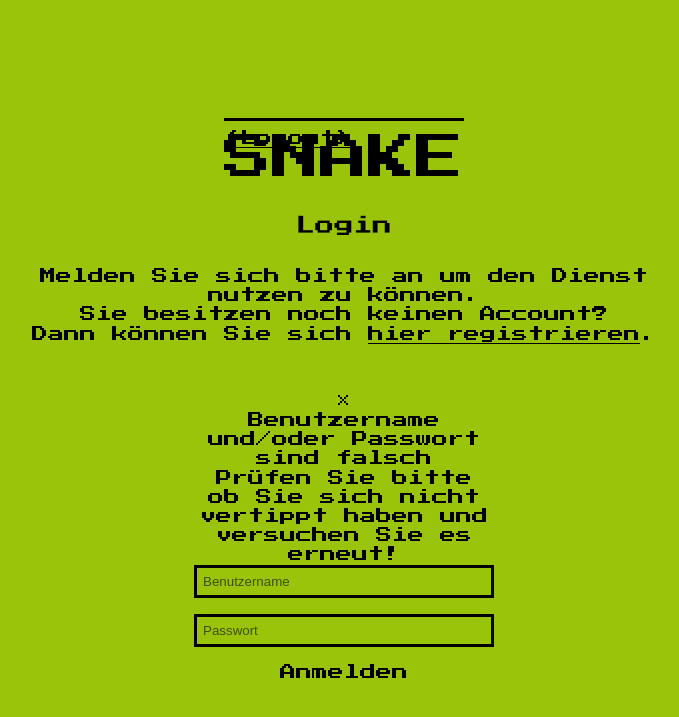
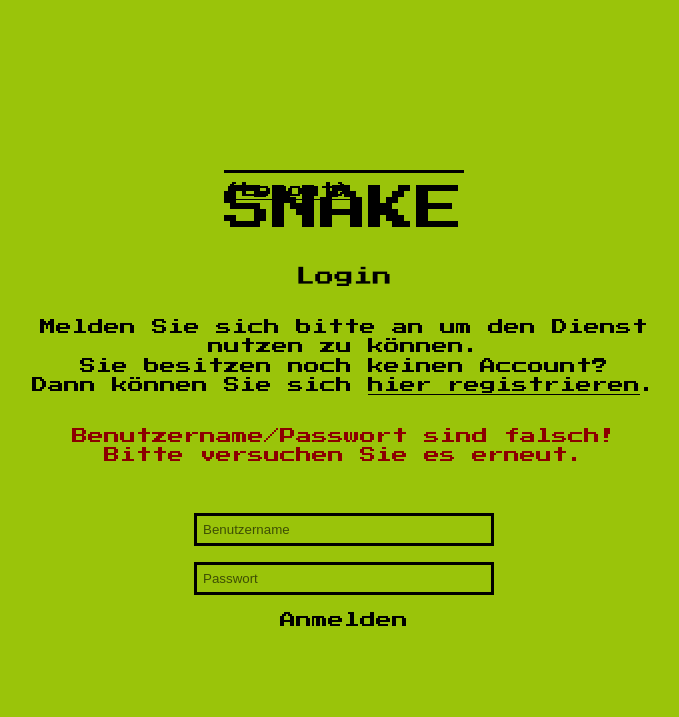
Before and after one commit to fhkufstein-webdevelopment/webdev-project-snake, a PHP site: the page made by includes/views/login.php in a window 1280 px wide. Shown: the top 717 px of the page, without its empty margins (296-975 px from the left). Run offline with PHP 8.4, Linux system fonts and the light colour scheme; the template is opened without the code that fills it, so the values that code supplies are empty; some libraries are stand-ins or nearby versions.

Commit message:
Fixed Login Error alert

```diff
--- a/css/main.css
+++ b/css/main.css
@@ -112,6 +112,11 @@ article, aside, details, figcaption, figure, footer, header, hgroup, main, menu,
   color: rgba(0, 0, 0, 0.6);
 }
 /* line 50, ../scss/_login.scss */
+.login-page .alert {
+  margin-top: 1rem;
+  color: darkred;
+}
+/* line 55, ../scss/_login.scss */
 .login-page .modal {
   position: absolute;
   top: 0;
@@ -119,7 +124,7 @@ article, aside, details, figcaption, figure, footer, header, hgroup, main, menu,
   opacity: 0;
   pointer-events: none;
 }
-/* line 58, ../scss/_login.scss */
+/* line 63, ../scss/_login.scss */
 .login-page .active {
   opacity: 1;
   pointer-events: all;
--- a/includes/views/login.php
+++ b/includes/views/login.php
@@ -11,17 +11,14 @@ echo $this->header;
                     Melden Sie sich bitte an um den Dienst nutzen zu können.<br>Sie besitzen noch keinen Account?<br>Dann
                     können Sie sich <span id="register">hier registrieren</span>.
                 </p>
+                <?php if ($this->errorPasswd == true): ?>
+                    <div class="alert" role="alert">
+                        <h4>Benutzername/Passwort sind falsch!</h4>
+                        <p>Bitte versuchen Sie es erneut.</p>
+                    </div>
+                <?php endif; ?>
             </header>
             <form method="post" action="login">
-                <?php if ($this->errorPasswd == true): ?>
-                    <div class="alert alert-danger alert-dismissible fade in" role="alert">
-                        <button type="button" class="close" data-dismiss="alert" aria-label="Close">
-                            <span aria-hidden="true">&times;</span>
-                        </button>
-                        <h4>Benutzername und/oder Passwort sind falsch</h4>
-                        <p>Prüfen Sie bitte ob Sie sich nicht vertippt haben und versuchen Sie es erneut!</p>
-                    </div>
-                <?php endif; ?>
                 <input type="text" name="username" id="username" value="" placeholder="Benutzername">
 
                 <input type="password" name="password" id="password" value="" placeholder="Passwort">
@@ -30,7 +27,6 @@ echo $this->header;
                 <input type="hidden" name="action" value="login">
             </form>
         </section>
-
 
         <section class="modal<?php if ($registerError): ?>active<?php endif; ?>" id="registerModal" tabindex="-1"
                  role="dialog" aria-labelledby="registerModalLabel">
--- a/scss/_login.scss
+++ b/scss/_login.scss
@@ -47,6 +47,11 @@
     }
   }
 
+  .alert {
+    margin-top: 1rem;
+    color: darkred;
+  }
+
   .modal {
     position: absolute;
     top: 0;
```
